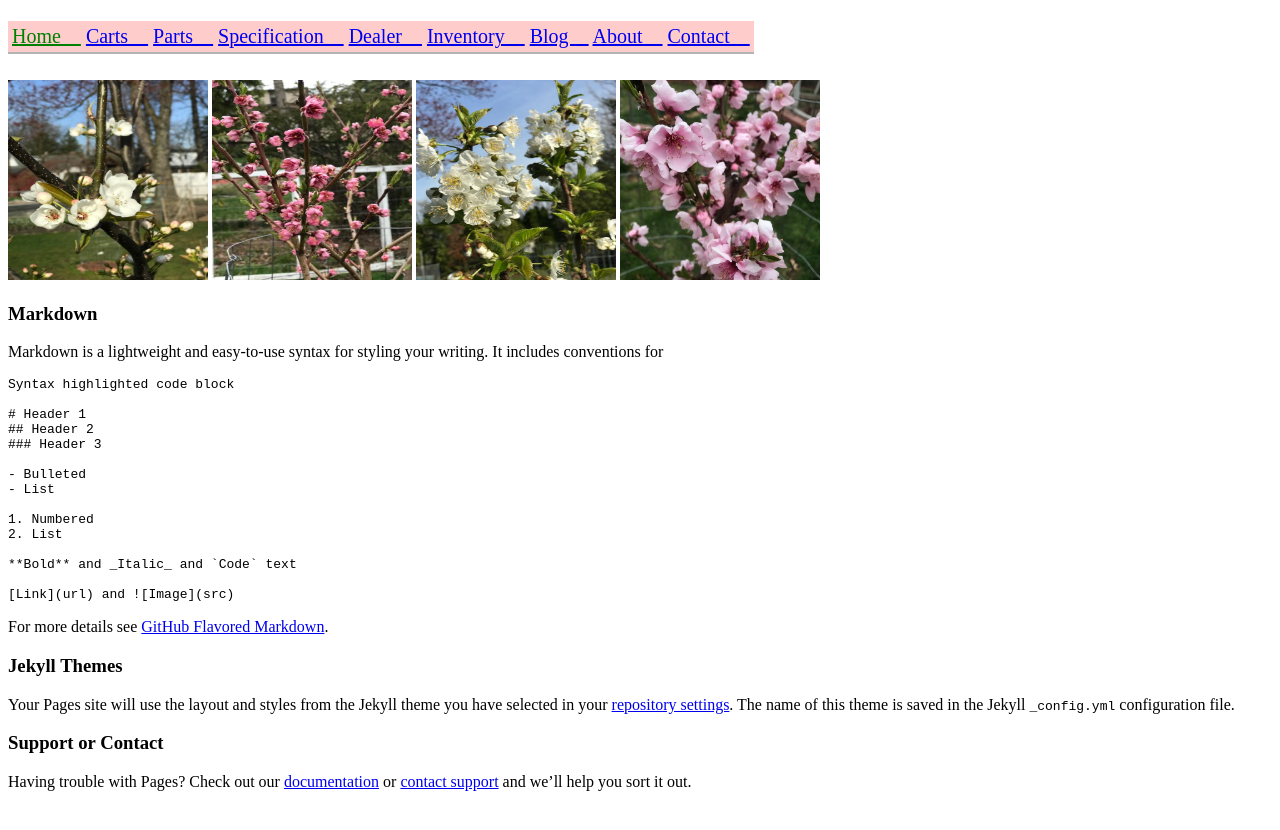
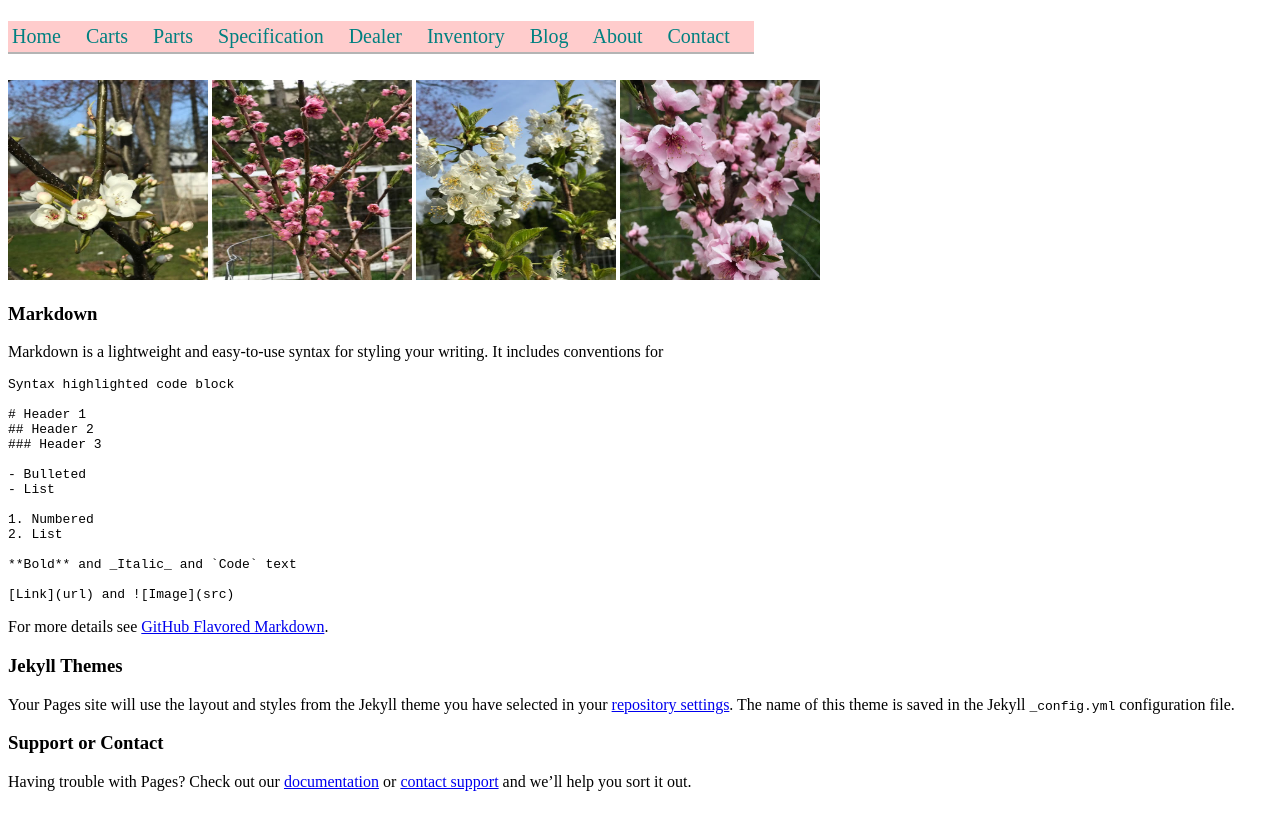
Before and after one commit to fianatec/fianatec.github.io, a Jekyll site: the page built from index.md, in a window 1280 px wide. Shown: the top 830 px of the page. Built offline with Jekyll 4.4.1, drawn with Linux system fonts in a browser that asks for light colours.

Commit message:
Update main.scss

```diff
--- a/_sass/main.scss
+++ b/_sass/main.scss
@@ -11,3 +11,13 @@
     padding: 4px;
     float: center;
 }
+
+.nav > a:link, a:visited {
+  color: teal;
+  text-decoration: none;
+  cursor: auto;
+}
+
+.nav > a:link:active, a:visited:active {
+  color: brown;
+}
```
